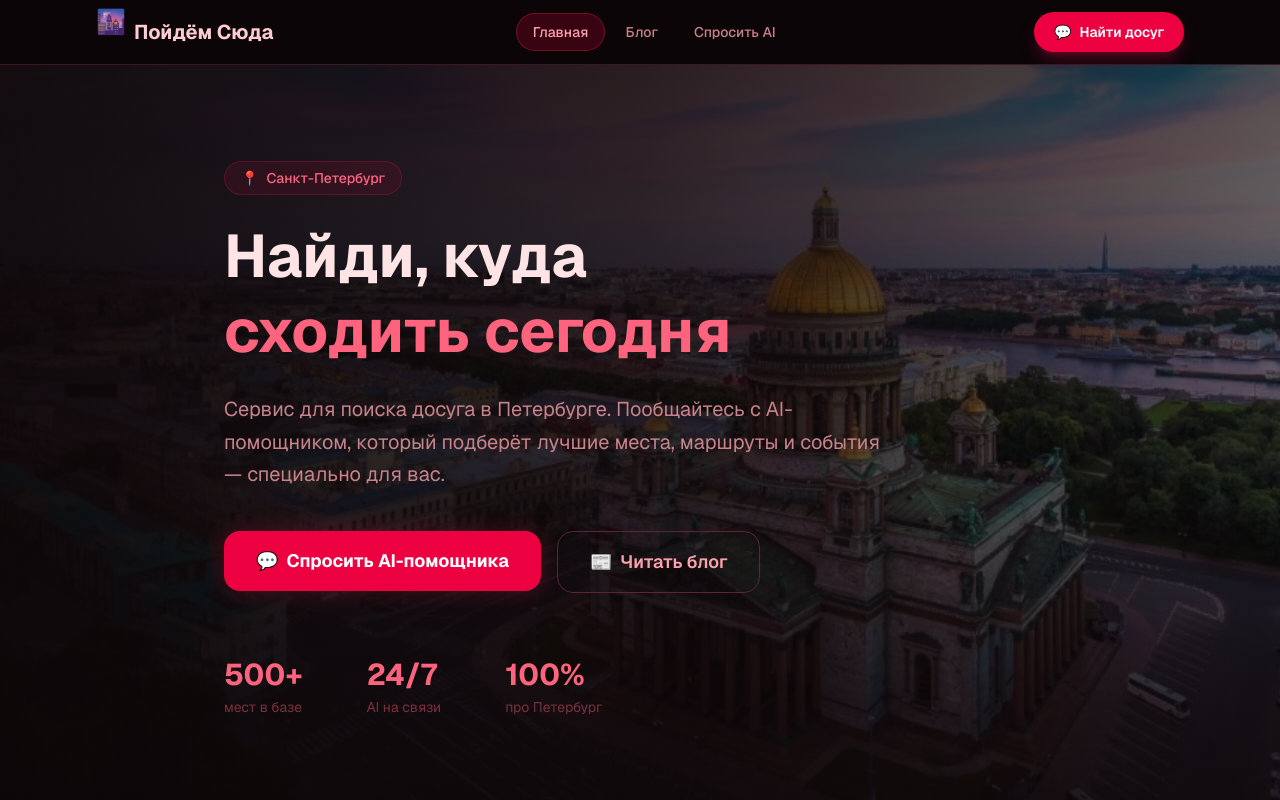
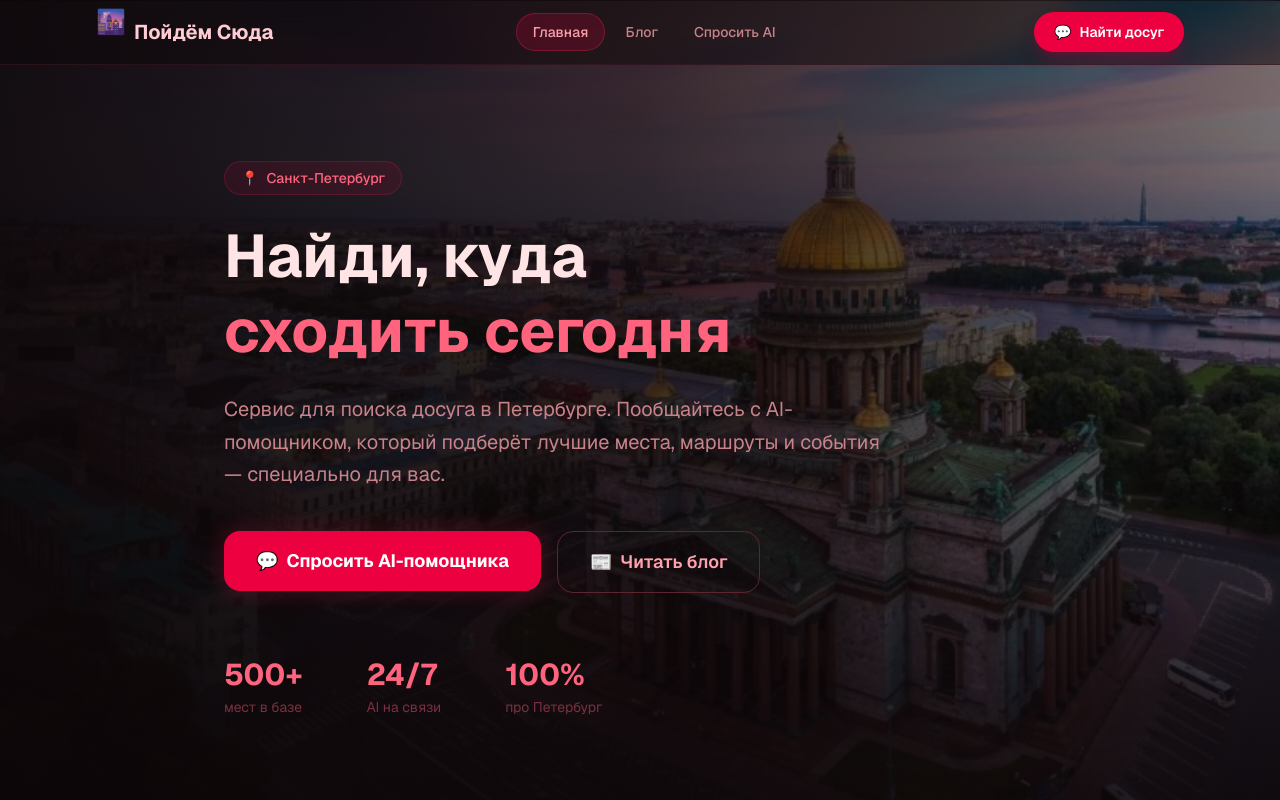
Before and after one commit to sachalysov/poydomsuda, a Next.js app: page / in a window 1280 px wide. Shown: the top 800 px of the page. Built offline with nearby package versions, Linux system fonts and the light colour scheme.

Commit message:
сделал хедер прозрачным

```diff
--- a/src/app/page.tsx
+++ b/src/app/page.tsx
@@ -54,15 +54,15 @@ export default function HomePage() {
   return (
     <>
       {/* ── Hero ── */}
-      <section className="relative overflow-hidden bg-[#0D0608] pt-16 pb-24 sm:pt-24 sm:pb-32">
-        {/* Background image */}
+      <section className="relative -mt-16 overflow-hidden bg-[#0D0608] pt-32 pb-24 sm:pt-40 sm:pb-32">
+        {/* Background image — extends under sticky header */}
         <div
           className="absolute inset-0 bg-cover bg-center bg-no-repeat"
           style={{ backgroundImage: "url('/spb-hero.png')" }}
         />
         {/* Dark overlay to keep text readable */}
         <div className="absolute inset-0 bg-gradient-to-r from-[#0D0608]/95 via-[#0D0608]/80 to-[#0D0608]/50" />
-        <div className="absolute inset-0 bg-gradient-to-t from-[#0D0608]/80 via-transparent to-[#0D0608]/40" />
+        <div className="absolute inset-0 bg-gradient-to-t from-[#0D0608]/80 via-transparent to-[#0D0608]/15" />
 
         <div className="relative max-w-4xl mx-auto px-4 sm:px-6 lg:px-8 text-left">
           <div className="inline-flex items-center gap-2 bg-rose-600/10 border border-rose-500/20 text-rose-400 text-sm font-medium px-4 py-1.5 rounded-full mb-6 animate-fade-in-up">
--- a/src/components/Header.tsx
+++ b/src/components/Header.tsx
@@ -2,7 +2,7 @@
 
 import Link from "next/link";
 import { usePathname } from "next/navigation";
-import { useState } from "react";
+import { useEffect, useState } from "react";
 
 const navLinks = [
   { href: "/", label: "Главная" },
@@ -13,9 +13,23 @@ const navLinks = [
 export default function Header() {
   const pathname = usePathname();
   const [menuOpen, setMenuOpen] = useState(false);
+  const [scrolled, setScrolled] = useState(false);
+
+  useEffect(() => {
+    const onScroll = () => setScrolled(window.scrollY > 16);
+    onScroll();
+    window.addEventListener("scroll", onScroll, { passive: true });
+    return () => window.removeEventListener("scroll", onScroll);
+  }, []);
 
   return (
-    <header className="sticky top-0 z-50 bg-[#0D0608]/95 backdrop-blur-md border-b border-[#3D1820]">
+    <header
+      className={`sticky top-0 z-50 border-b border-[#3D1820]/60 transition-[background-color,backdrop-filter] duration-300 ${
+        scrolled
+          ? "bg-[#0D0608]/40 backdrop-blur-md"
+          : "bg-[#0D0608]/50 backdrop-blur-md"
+      }`}
+    >
       <div className="max-w-6xl mx-auto px-4 sm:px-6 lg:px-8">
         <div className="flex items-center justify-between h-16">
 
```
